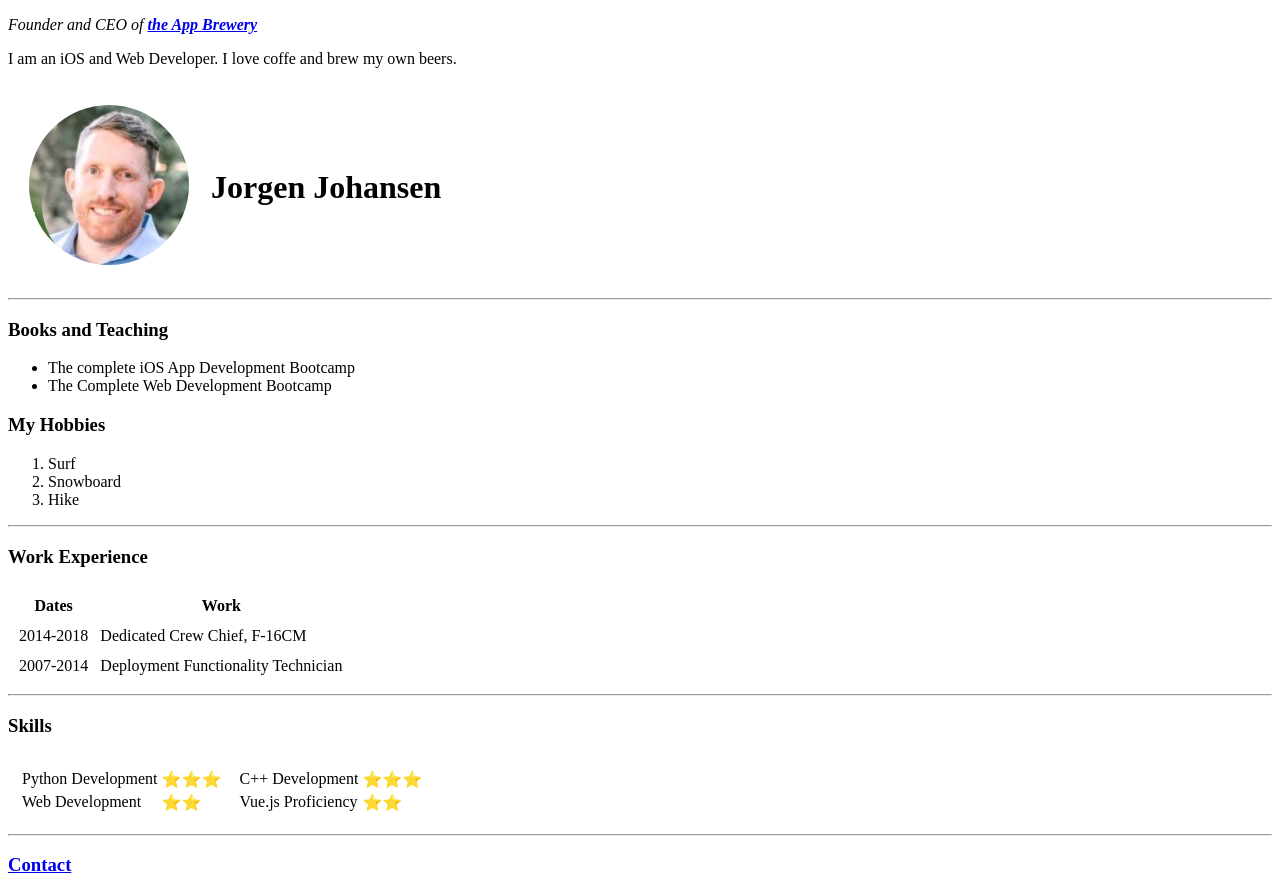
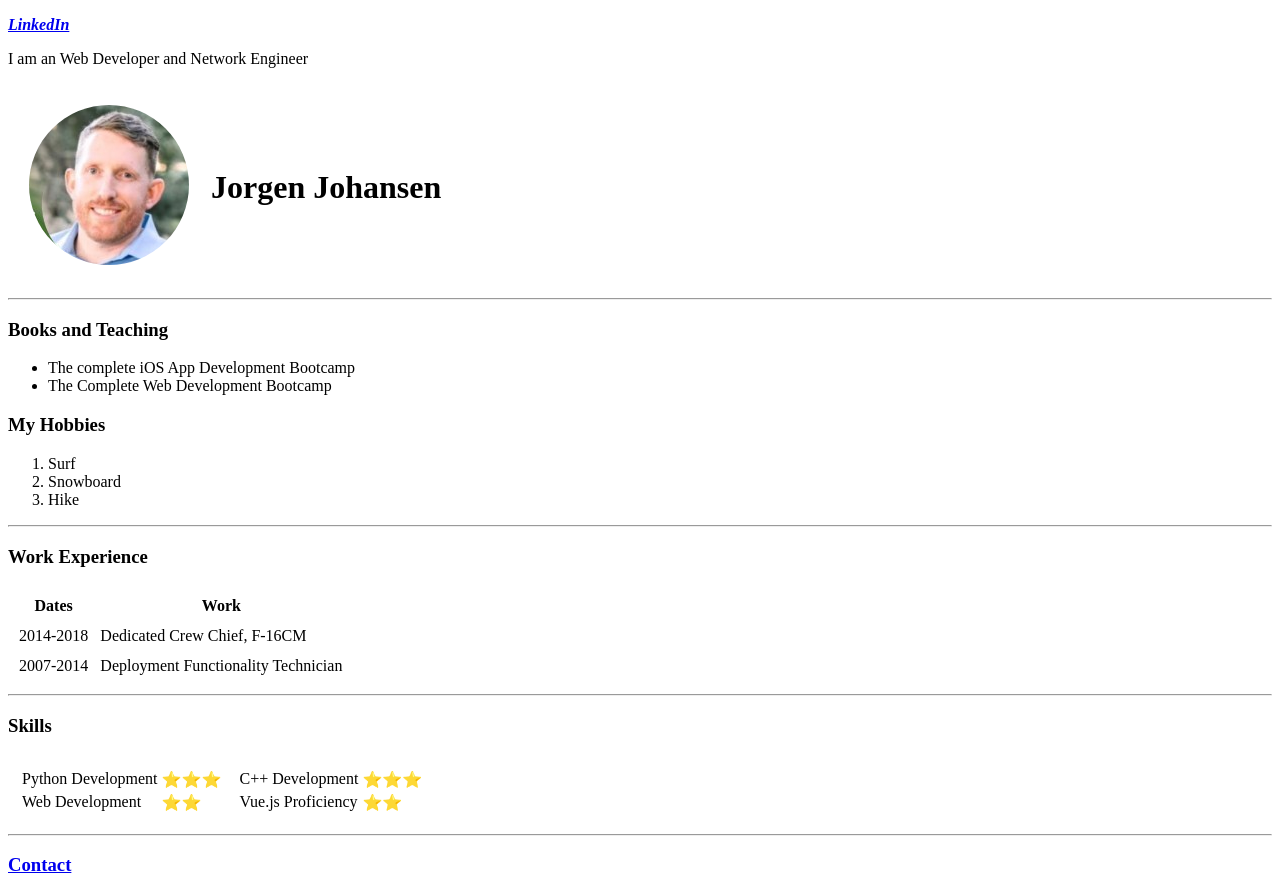
Before and after one commit to rjjoha/cv, a plain HTML site: page index.html in a window 1280 px wide. Drawn offline with Linux system fonts and the light colour scheme.

Commit message:
Modified home page

```diff
--- a/index.html
+++ b/index.html
@@ -9,8 +9,8 @@
     <tr>
       <td><img src="jorgen-modified.png" alt="Jorgen Profile Picture"></td>
       <td><h1>Jorgen Johansen</h1></td>
-      <p><em>Founder and CEO of <strong><a href="https://www.linkedin.com/in/rjjoha/">the App Brewery</strong></em></a></p>
-      <p>I am an iOS and Web Developer. I love coffe and brew my own beers.</p>
+      <p><em><strong><a href="https://www.linkedin.com/in/rjjoha/">LinkedIn</strong></em></a></p>
+      <p>I am an Web Developer and Network Engineer</p>
     </tr>
   </table>
   <hr>
```
